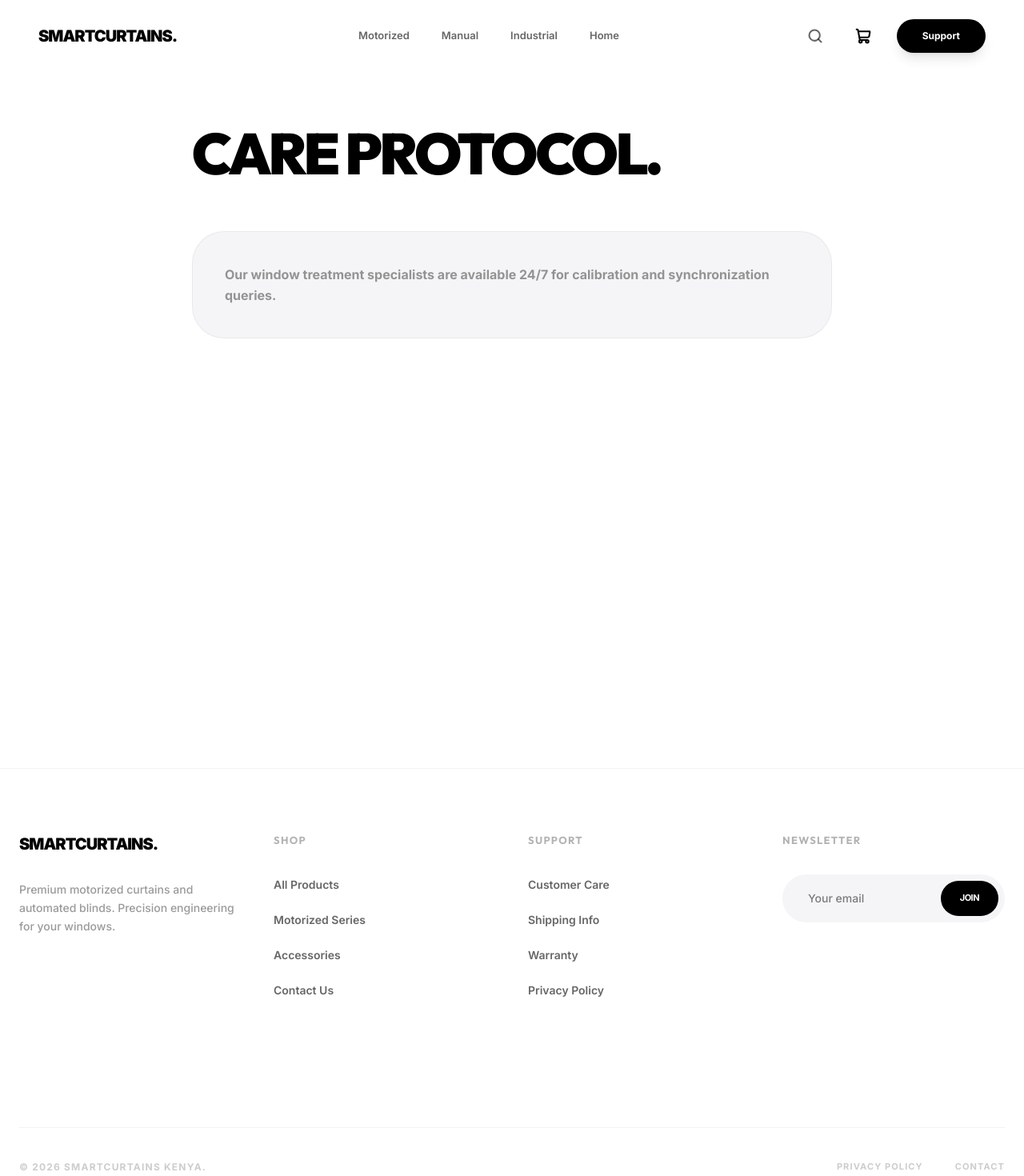
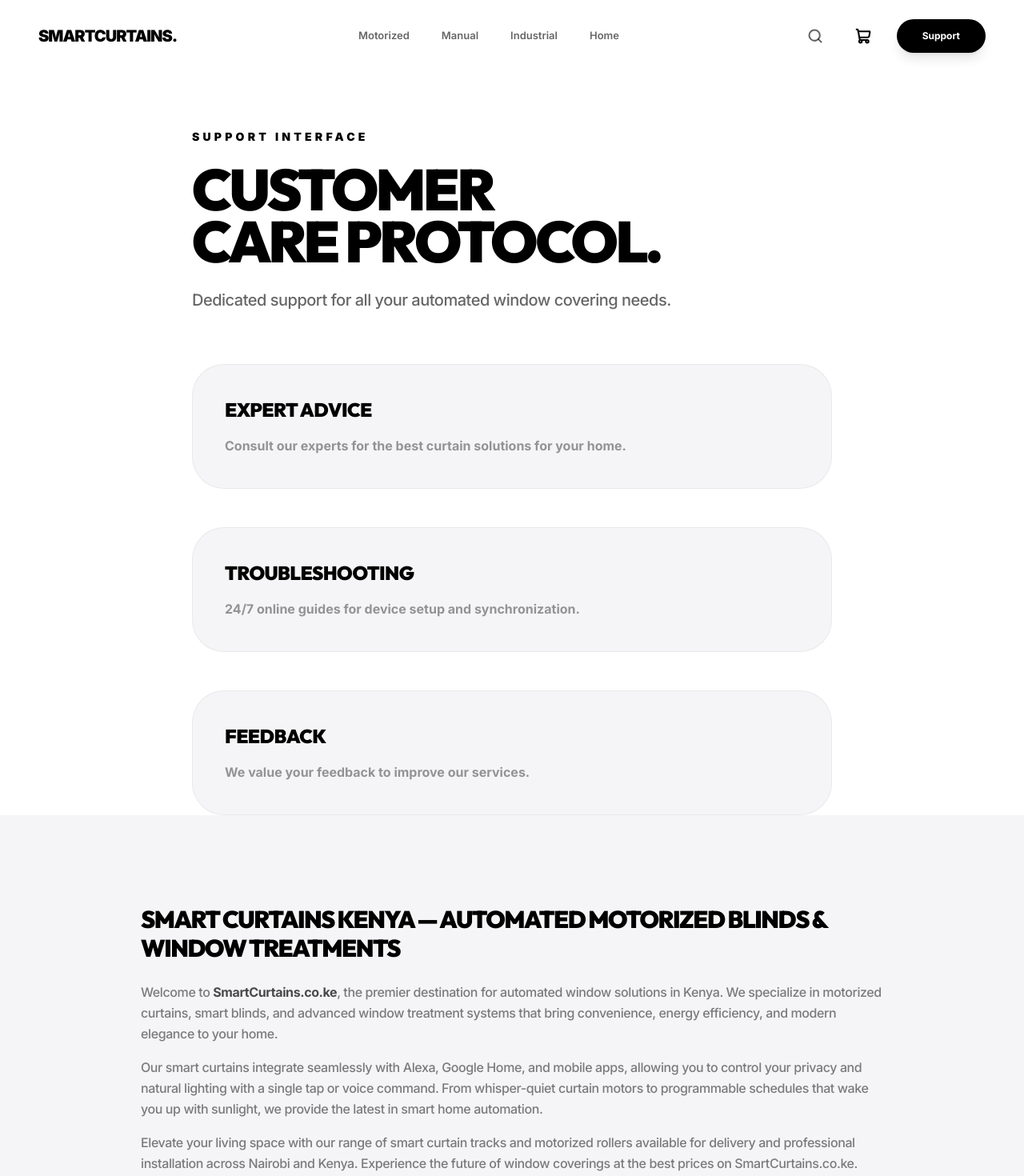
Before and after one commit to francis-auka/smartcurtains, a Next.js app: page /customer-care in a window 1280 px wide. Shown: the top 1470 px of the page at 80% size. Built offline with nearby package versions, Linux system fonts and the light colour scheme.

Commit message:
feat: implement SEO infrastructure and update contact info

```diff
--- a/app/contact/page.tsx
+++ b/app/contact/page.tsx
@@ -2,6 +2,7 @@
 
 import { Mail, Phone, MapPin, Send, Clock } from 'lucide-react';
 import { useState } from 'react';
+import SeoDescription from '@/components/SeoDescription';
 
 export default function ContactPage() {
   const [submitted, setSubmitted] = useState(false);
@@ -40,7 +41,7 @@ export default function ContactPage() {
                     <Phone size={20} strokeWidth={2.5} className="text-black" />
                   </div>
                   <h3 className="text-lg font-black tracking-tight text-black uppercase">Call Us</h3>
-                  <p className="text-sm font-bold text-black/30 uppercase tracking-widest leading-none">+254 711 000 000</p>
+                  <p className="text-sm font-bold text-black/30 uppercase tracking-widest leading-none">+254 717 308 051</p>
                </div>
             </div>
           </div>
@@ -64,6 +65,7 @@ export default function ContactPage() {
              )}
           </div>
         </div>
+        <SeoDescription />
       </div>
     </div>
   );
--- a/app/customer-care/page.tsx
+++ b/app/customer-care/page.tsx
@@ -1,14 +1,34 @@
 'use client';
+import SeoDescription from '@/components/SeoDescription';
 
 export default function CustomerCarePage() {
   return (
     <div className="min-h-screen bg-white pt-40 pb-32">
       <div className="max-w-4xl mx-auto px-6 lg:px-12 space-y-16">
-        <h1 className="text-5xl md:text-7xl font-black tracking-tighter text-black uppercase leading-[0.9]">Care Protocol.</h1>
-        <div className="bg-[#f5f5f7] p-10 rounded-[2.5rem] border border-black/5 space-y-4">
-          <p className="text-black/40 font-bold leading-relaxed">Our window treatment specialists are available 24/7 for calibration and synchronization queries.</p>
+        <div className="space-y-6">
+          <span className="text-[14px] font-black uppercase tracking-[0.3em] text-black block">Support Interface</span>
+          <h1 className="text-5xl md:text-7xl font-black tracking-tighter text-black uppercase leading-[0.9]">
+            Customer <br />Care Protocol.
+          </h1>
+          <p className="text-black/60 text-xl font-medium tracking-tight leading-relaxed max-w-2xl">
+            Dedicated support for all your automated window covering needs.
+          </p>
+        </div>
+
+        <div className="grid gap-12">
+          {[
+            { title: 'Expert Advice', desc: 'Consult our experts for the best curtain solutions for your home.' },
+            { title: 'Troubleshooting', desc: '24/7 online guides for device setup and synchronization.' },
+            { title: 'Feedback', desc: 'We value your feedback to improve our services.' }
+          ].map((item, i) => (
+             <div key={i} className="bg-[#f5f5f7] p-10 rounded-[2.5rem] border border-black/5 space-y-4">
+                <h3 className="text-2xl font-black tracking-tight text-black uppercase">{item.title}</h3>
+                <p className="text-black/40 font-bold leading-relaxed">{item.desc}</p>
+             </div>
+          ))}
         </div>
       </div>
+      <SeoDescription />
     </div>
   );
 }
--- a/app/layout.tsx
+++ b/app/layout.tsx
@@ -7,9 +7,26 @@ import { CartProvider } from '@/context/CartContext';
 import CartSidebar from '@/components/CartSidebar';
 
 export const metadata: Metadata = {
-  title: 'Smart Curtains Kenya | Automated Blinds & Motorized Curtains',
+  metadataBase: new URL('https://smartcurtains.co.ke'),
+  title: {
+    default: 'Smart Curtains Kenya | Automated Blinds & Motorized Curtains',
+    template: '%s | Smart Curtains Kenya',
+  },
   description: 'Upgrade your home with premium smart curtains and automated blinds in Kenya. Smart home window treatments with remote and voice control on smartcurtains.co.ke.',
-  keywords: 'smart curtains Kenya, automated blinds Nairobi, motorized curtains, electric curtains Kenya, smart home window treatments',
+  keywords: 'smart curtains Kenya, automated blinds Nairobi, motorized curtains, electric curtains Kenya, smart home window treatments, intelligent blinds Kenya',
+  openGraph: {
+    type: 'website',
+    locale: 'en_KE',
+    url: 'https://smartcurtains.co.ke',
+    siteName: 'Smart Curtains Kenya',
+    title: 'Smart Curtains Kenya | Automated Blinds & Motorized Curtains',
+    description: 'Upgrade your home with premium smart curtains and automated blinds in Kenya. Smart home window treatments with remote and voice control.',
+  },
+  twitter: {
+    card: 'summary_large_image',
+    title: 'Smart Curtains Kenya',
+    description: 'Motorized smart curtains and automated blinds. Shop now at smartcurtains.co.ke.',
+  },
 };
 
 export default function RootLayout({
--- a/app/page.tsx
+++ b/app/page.tsx
@@ -1,6 +1,7 @@
 'use client';
 
 import { useState, useEffect, useMemo, Suspense } from 'react';
+import SeoDescription from '@/components/SeoDescription';
 import { createClient } from '@/utils/supabase/client';
 import ProductCard from '@/components/ProductCard';
 import Image from 'next/image';
@@ -206,6 +207,7 @@ function HomeContent() {
           ))}
         </div>
       </section>
+      <SeoDescription />
     </div>
   );
 }
--- a/app/products/[id]/page.tsx
+++ b/app/products/[id]/page.tsx
@@ -5,6 +5,7 @@ import Image from 'next/image';
 import Link from 'next/link';
 import { Heart, Shield, RefreshCw, Truck, ChevronLeft } from 'lucide-react';
 import { useState, useEffect, use } from 'react';
+import SeoDescription from '@/components/SeoDescription';
 import { useCart } from '@/context/CartContext';
 
 interface Product {
@@ -219,6 +220,7 @@ export default function ProductPage({ params }: ProductPageProps) {
             </div>
           </div>
         </div>
+        <SeoDescription />
       </div>
     </div>
   );
--- /dev/null
+++ b/app/robots.ts
@@ -0,0 +1,13 @@
+import type { MetadataRoute } from 'next';
+
+export default function robots(): MetadataRoute.Robots {
+  return {
+    rules: [
+      {
+        userAgent: '*',
+        allow: '/',
+      },
+    ],
+    sitemap: 'https://smartcurtains.co.ke/sitemap.xml',
+  };
+}
--- a/app/shipping/page.tsx
+++ b/app/shipping/page.tsx
@@ -1,14 +1,34 @@
 'use client';
+import SeoDescription from '@/components/SeoDescription';
 
 export default function ShippingPage() {
   return (
     <div className="min-h-screen bg-white pt-40 pb-32">
       <div className="max-w-4xl mx-auto px-6 lg:px-12 space-y-16">
-        <h1 className="text-5xl md:text-7xl font-black tracking-tighter text-black uppercase leading-[0.9]">Shipping Policy.</h1>
-        <div className="bg-[#f5f5f7] p-10 rounded-[2.5rem] border border-black/5 space-y-4">
-          <p className="text-black/40 font-bold leading-relaxed">We deliver smart window systems nationwide within 3-7 business days. Installation and setup services are available in Nairobi.</p>
+        <div className="space-y-6">
+          <span className="text-[14px] font-black uppercase tracking-[0.3em] text-black block">Logistics Grid</span>
+          <h1 className="text-5xl md:text-7xl font-black tracking-tighter text-black uppercase leading-[0.9]">
+            Shipping <br />Synchronization.
+          </h1>
+          <p className="text-black/60 text-xl font-medium tracking-tight leading-relaxed max-w-2xl">
+            Fast and reliable shipping across Kenya for all your smart window solutions.
+          </p>
+        </div>
+
+        <div className="grid gap-12">
+          {[
+            { title: 'Nairobi Delivery', desc: 'Same-day delivery for orders placed before noon in Nairobi.' },
+            { title: 'Nationwide', desc: '2-3 business days for deliveries outside Nairobi.' },
+            { title: 'Installation', desc: 'Professional installation services available on request.' }
+          ].map((item, i) => (
+             <div key={i} className="bg-[#f5f5f7] p-10 rounded-[2.5rem] border border-black/5 space-y-4">
+                <h3 className="text-2xl font-black tracking-tight text-black uppercase">{item.title}</h3>
+                <p className="text-black/40 font-bold leading-relaxed">{item.desc}</p>
+             </div>
+          ))}
         </div>
       </div>
+      <SeoDescription />
     </div>
   );
 }
--- a/app/shop/page.tsx
+++ b/app/shop/page.tsx
@@ -1,6 +1,7 @@
 'use client';
 
 import { useState, useEffect, Suspense } from 'react';
+import SeoDescription from '@/components/SeoDescription';
 import { createClient } from '@/utils/supabase/client';
 import ProductGrid from '@/components/ProductGrid';
 import { useSearchParams } from 'next/navigation';
@@ -135,6 +136,7 @@ function ShopContent() {
           )}
         </div>
       </div>
+      <SeoDescription />
     </div>
   );
 }
--- /dev/null
+++ b/app/sitemap.ts
@@ -0,0 +1,34 @@
+import type { MetadataRoute } from 'next';
+import { createClient } from '@/utils/supabase/client';
+
+export default async function sitemap(): Promise<MetadataRoute.Sitemap> {
+  const baseUrl = 'https://smartcurtains.co.ke';
+
+  const staticPages: MetadataRoute.Sitemap = [
+    { url: baseUrl, lastModified: new Date(), changeFrequency: 'daily', priority: 1.0 },
+    { url: `${baseUrl}/shop`, lastModified: new Date(), changeFrequency: 'daily', priority: 0.9 },
+    { url: `${baseUrl}/contact`, lastModified: new Date(), changeFrequency: 'monthly', priority: 0.7 },
+  ];
+
+  let productPages: MetadataRoute.Sitemap = [];
+  try {
+    const supabase = createClient();
+    const { data: products } = await supabase
+      .from('products')
+      .select('id, createdat')
+      .eq('category', 'curtains');
+
+    if (products) {
+      productPages = products.map((product) => ({
+        url: `${baseUrl}/products/${product.id}`,
+        lastModified: new Date(product.createdat),
+        changeFrequency: 'weekly' as const,
+        priority: 0.8,
+      }));
+    }
+  } catch (error) {
+    console.error('Error fetching products for sitemap:', error);
+  }
+
+  return [...staticPages, ...productPages];
+}
--- /dev/null
+++ b/components/SeoDescription.tsx
@@ -0,0 +1,25 @@
+export default function SeoDescription() {
+  return (
+    <section className="bg-[#f5f5f7] py-20 md:py-28">
+      <div className="max-w-5xl mx-auto px-6 lg:px-12 space-y-6">
+        <h2 className="text-2xl md:text-3xl font-black tracking-tighter text-black uppercase">
+          Smart Curtains Kenya — Automated Motorized Blinds & Window Treatments
+        </h2>
+        <div className="space-y-4 text-black/50 font-medium text-sm md:text-base leading-relaxed tracking-tight">
+          <p>
+            Welcome to <strong className="text-black/70">SmartCurtains.co.ke</strong>, the premier destination for automated window solutions in Kenya.
+            We specialize in motorized curtains, smart blinds, and advanced window treatment systems that bring convenience, energy efficiency, and modern elegance to your home.
+          </p>
+          <p>
+            Our smart curtains integrate seamlessly with Alexa, Google Home, and mobile apps, allowing you to control your privacy and natural lighting with a single tap or voice command.
+            From whisper-quiet curtain motors to programmable schedules that wake you up with sunlight, we provide the latest in smart home automation.
+          </p>
+          <p>
+            Elevate your living space with our range of smart curtain tracks and motorized rollers available for delivery and professional installation across Nairobi and Kenya.
+            Experience the future of window coverings at the best prices on SmartCurtains.co.ke.
+          </p>
+        </div>
+      </div>
+    </section>
+  );
+}
```
Also changed, not shown: app/privacy/page.tsx (+8 -5 lines), app/warranty/page.tsx (+23 -3 lines).
